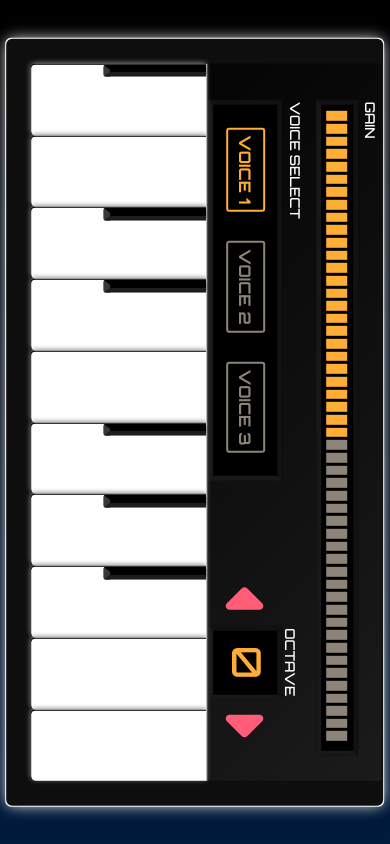
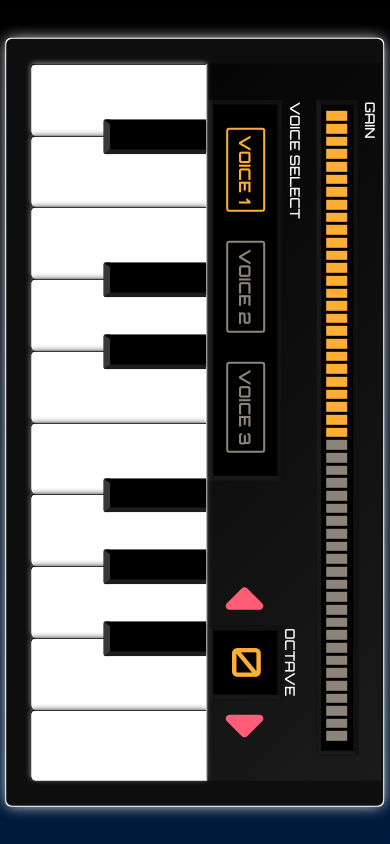
Before and after one commit to nchau3/RK-23-Keyboard, a React (Vite) app: page / in a window 390 px wide. Shown: the top 844 px of the page. Built offline with nearby package versions, Linux system fonts and the light colour scheme.

Commit message:
more responsive positioning of black keys across devices

```diff
--- a/src/components/Key.jsx
+++ b/src/components/Key.jsx
@@ -42,6 +42,7 @@ export default function Key(props) {
 	}, [keydown]);
 
   const notePressedHandler = (event) => {
+    event.stopPropagation();
     //check for primary mouse button
     if ((event.buttons & 1) && width > 800) {
       if (!keydown) {
@@ -95,7 +96,7 @@ export default function Key(props) {
           keyUp={blackKeyProps.keyUp}
           input={blackKeyProps.input}
           keysPressed={blackKeyProps.keysPressed}
-          white={blackKeyProps.whiteKey}
+          whiteKey={blackKeyProps.whiteKey}
         />
       }
     </div>
--- a/src/components/Keyboard.jsx
+++ b/src/components/Keyboard.jsx
@@ -73,6 +73,8 @@ export default function Keyboard() {
         return false;
       };
 
+      // only render white keys at this stage, passing the next black key's props
+      // blackKeys will be rendered as children of their preceding white key for styling purposes
       if (next && !isBlackKey(noteIndex) && isBlackKey(next[0])) {
         const blackKeyProps = {
           key: `${next[0]}${next[1]}`,
@@ -89,6 +91,7 @@ export default function Keyboard() {
         }
 
         return (
+          <div className="key-wrapper">
             <Key
               key={`${key[0]}${key[1]}`}
               note={key[0]}
@@ -103,10 +106,12 @@ export default function Keyboard() {
               whiteKey={!isBlackKey(key[0])}
               blackKeyProps={blackKeyProps}
             />
+          </div>
           )
       }
       else if (!isBlackKey(noteIndex)){
         return (
+          <div className="key-wrapper">
             <Key
             key={`${key[0]}${key[1]}`}
             note={key[0]}
@@ -120,6 +125,7 @@ export default function Keyboard() {
             keysPressed={keysPressed}
             whiteKey={!isBlackKey(key[0])}
             />
+          </div>
         )
       }
       })
--- a/src/styles/component-styles/keyboard.scss
+++ b/src/styles/component-styles/keyboard.scss
@@ -22,14 +22,15 @@
   height: 50%;
   width: 100%;
   border-top: solid 1px white;
+  position: relative;
+}
+
+.key-wrapper {
+  flex: 1;
 }
 
 .key {
-  flex: 1;
-
   color: black;
-  user-select: none;
-  position: relative;
 
   input {
     display: none;
@@ -49,7 +50,7 @@
 
 .key-black {
   height: 55%;
-  max-width: 3.5%;
+  max-width: 35%;
   color: white;
   background-color: black;
 
@@ -60,7 +61,9 @@
   border-left: solid 5px rgb(0, 0, 0);
 
   position: relative;
-  margin: 0 -45px 0 0;
+  margin: 0 auto;
+  transform: translateX(105%);
+
   z-index: 2;
 }
 
--- a/src/styles/mobile.scss
+++ b/src/styles/mobile.scss
@@ -40,9 +40,3 @@
     width: 85vh;
   }
 }
-
-@media only screen and (max-width: 450px) and (max-height: 670px) {
-  .key-black {
-    transform: translateX(-90%);
-  }
-}
```
Lines whose indentation alone changed are shown as unchanged.
